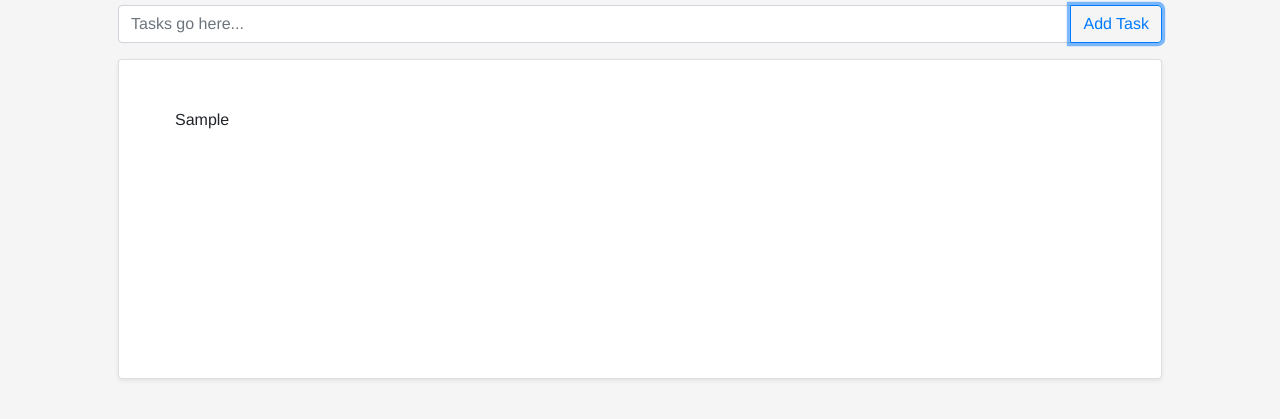
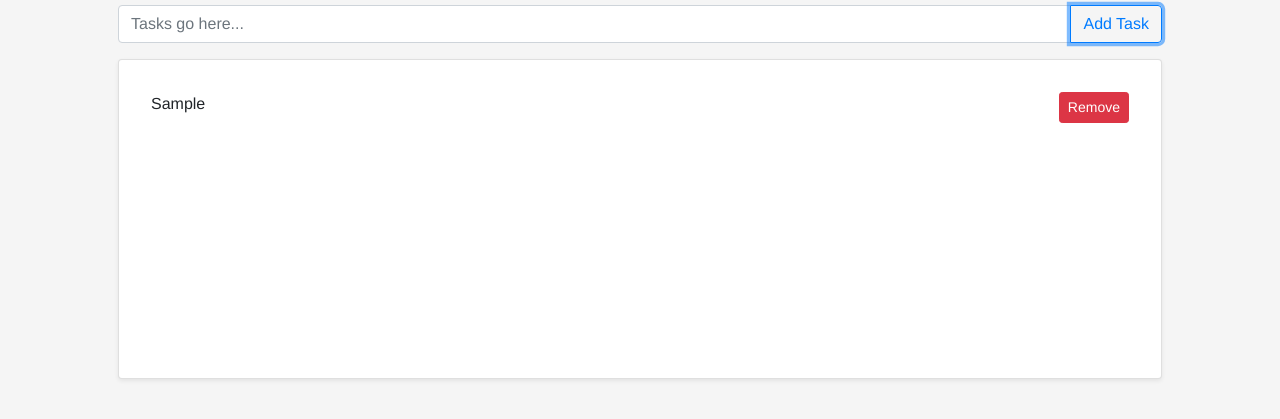
Before and after one commit to cpascale43/react-hooks-101, a React app: page / in a window 1280 px wide. Both pictures are taken after typing "Sample" into the empty fields and a click on the button "Add Task". Shown: the part 137-556 px from the top of the page. Built offline with nearby package versions, Linux system fonts and the light colour scheme.

Commit message:
refactor: add task button works

```diff
--- a/client/components/AddItem.js
+++ b/client/components/AddItem.js
@@ -12,6 +12,7 @@ class AddItem extends Component {
   }
 
   handleKey(evt) {
+    if (this.state.input === "") return;
     if (evt.key === "Enter") {
       this.props.add(this.state.input);
       this.setState({ input: "" });
@@ -37,6 +38,7 @@ class AddItem extends Component {
               type="button"
               id="button-addon2"
               onClick={() => {
+                if (this.state.input === "") return;
                 this.props.add(this.state.input);
                 this.setState({ input: "" });
               }}
--- a/client/components/App.js
+++ b/client/components/App.js
@@ -5,13 +5,11 @@ import List from "./List";
 const App = () => (
   <div className="container p-5">
     <h1 className="display-3">
-      Todos<small className="text-muted"> with React Hooks</small>
+      A List<small className="text-muted"> with React Hooks</small>
     </h1>
     <AddItem />
     <div className="card scroll shadow-sm p-3 mb-5 bg-white rounded">
-      <div className="card-body">
-        <List />
-      </div>
+      <List />
     </div>
   </div>
 );
--- a/client/components/Item.js
+++ b/client/components/Item.js
@@ -1,14 +1,27 @@
 import React from "react";
 
-const GroceryItem = ({ onClick, bought, text }) => (
-  <li
-    className="list-group-item"
-    onClick={onClick}
-    style={{
-      textDecoration: bought ? "line-through" : "none"
-    }}>
-    {text}
-  </li>
-);
+const GroceryItem = ({ onClick, bought, text }) => {
+  return (
+    <div
+      className="row p-3"
+      style={{
+        display: bought ? "none" : null,
+      }}
+    >
+      <div className="col">
+        <li>{text}</li>
+      </div>
+      <div className="col d-flex justify-content-end">
+        <button
+          onClick={onClick}
+          type="button"
+          className="btn btn-danger btn-sm"
+        >
+          Remove
+        </button>
+      </div>
+    </div>
+  );
+};
 
 export default GroceryItem;
--- a/client/components/List.js
+++ b/client/components/List.js
@@ -3,8 +3,9 @@ import { connect } from "react-redux";
 import { toggleItem } from "../store";
 import Item from "./Item";
 
-const ShoppingList = (props) => (
-  <ul className="list-group list-group-flush">
+const List = (props) => {
+  return (
+    <ul>
       {props.items.map((item) => (
         <Item
           key={item.id}
@@ -14,6 +15,7 @@ const ShoppingList = (props) => (
       ))}
     </ul>
   );
+};
 
 const mapStateToProps = (state) => ({ items: state.items });
 
@@ -21,4 +23,4 @@ const mapDispatchToProps = (dispatch) => ({
   toggleItem: (id) => dispatch(toggleItem(id)),
 });
 
-export default connect(mapStateToProps, mapDispatchToProps)(ShoppingList);
+export default connect(mapStateToProps, mapDispatchToProps)(List);
--- a/package.json
+++ b/package.json
@@ -9,7 +9,6 @@
   "author": "Carrie Pascale",
   "license": "ISC",
   "dependencies": {
-    "express": "^4.16.2",
     "react": "^16.8.6",
     "react-dom": "^16.8.6",
     "react-redux": "^7.2.0",
--- a/public/styles.css
+++ b/public/styles.css
@@ -11,3 +11,7 @@ body {
   height: 20rem;
   overflow-y: auto;
 }
+ul {
+  padding: 0px;
+  list-style-type: none;
+ }
```
Lines whose indentation alone changed are shown as unchanged.
